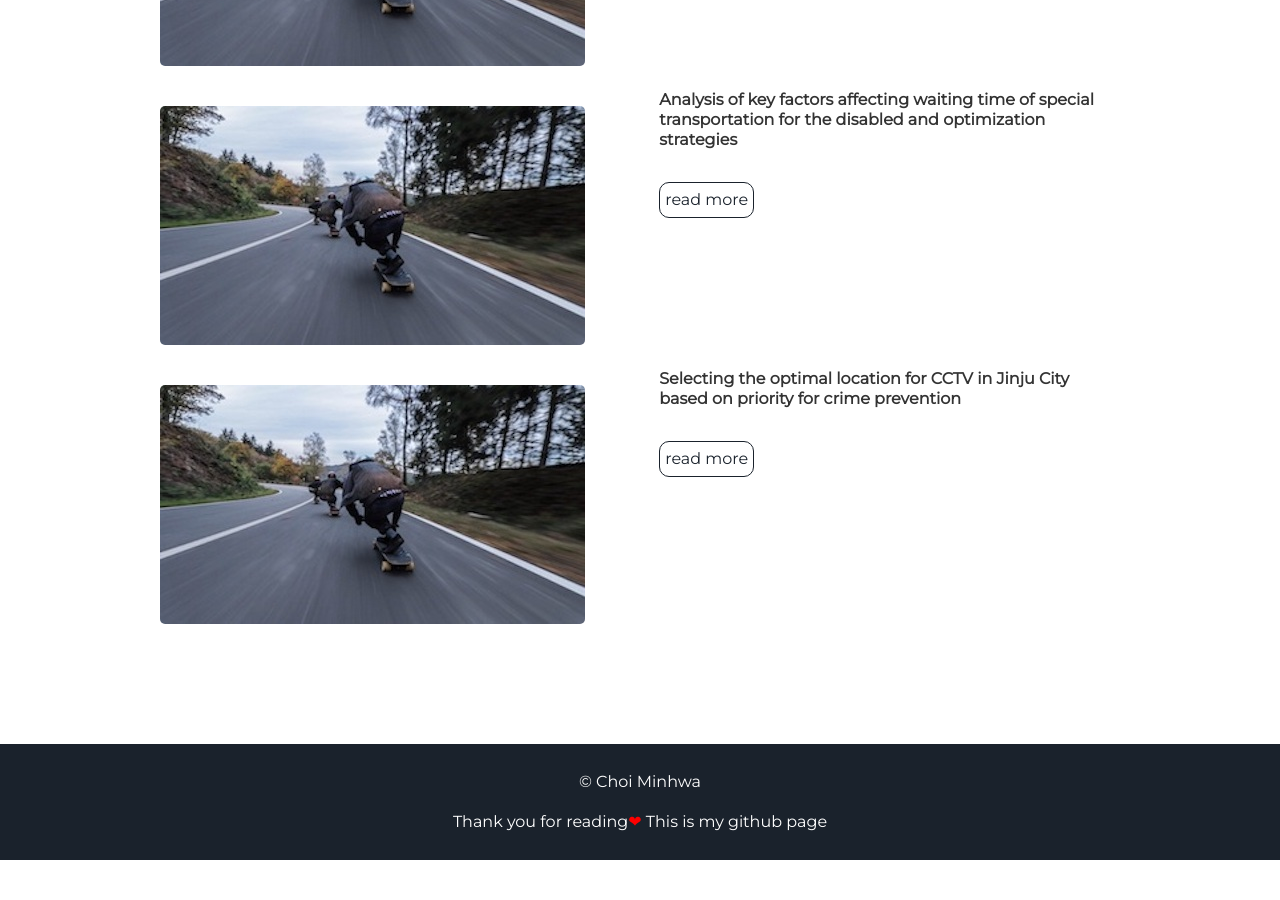
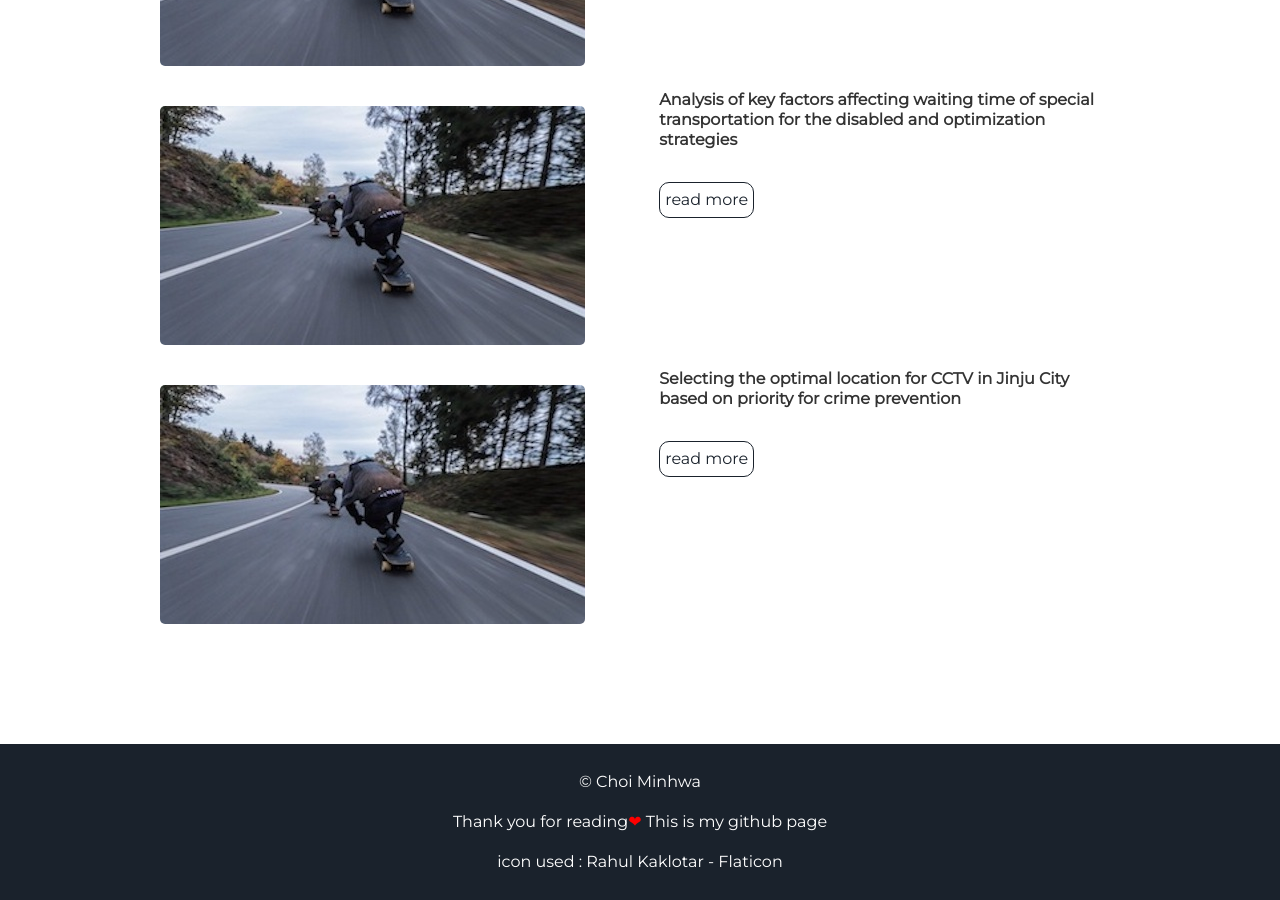
Before and after one commit to alsghk05/alsghk05.github.io, a Jekyll site: the page built from index.html, in a window 1280 px wide and 900 px high, scrolled down 2744 px. Built offline with Jekyll 4.4.1, drawn with Linux system fonts in a browser that asks for light colours; before the commit the page ends 3604 px from its top, so only the background shows below that.

Commit message:
Update footer.html

```diff
--- a/_includes/footer.html
+++ b/_includes/footer.html
@@ -1,6 +1,7 @@
 <footer class="footer">
     <p>&copy; {{site.username}}</p>
     <p>Thank you for reading<span class="love">❤</span> This is <a href="https://github.com/alsghk05">my github page</a></p>
+    <p><a href="https://www.flaticon.com/kr/free-icons/" title="피규어 아이콘">icon used : Rahul Kaklotar - Flaticon</a></p>
 </footer>
 <script src="//cdn.jsdelivr.net/particles.js/2.0.0/particles.min.js"></script>
 <script src="{{ "/assets/js/sweet-scroll.min.js" | prepend: site.baseurl }}"></script>
```
